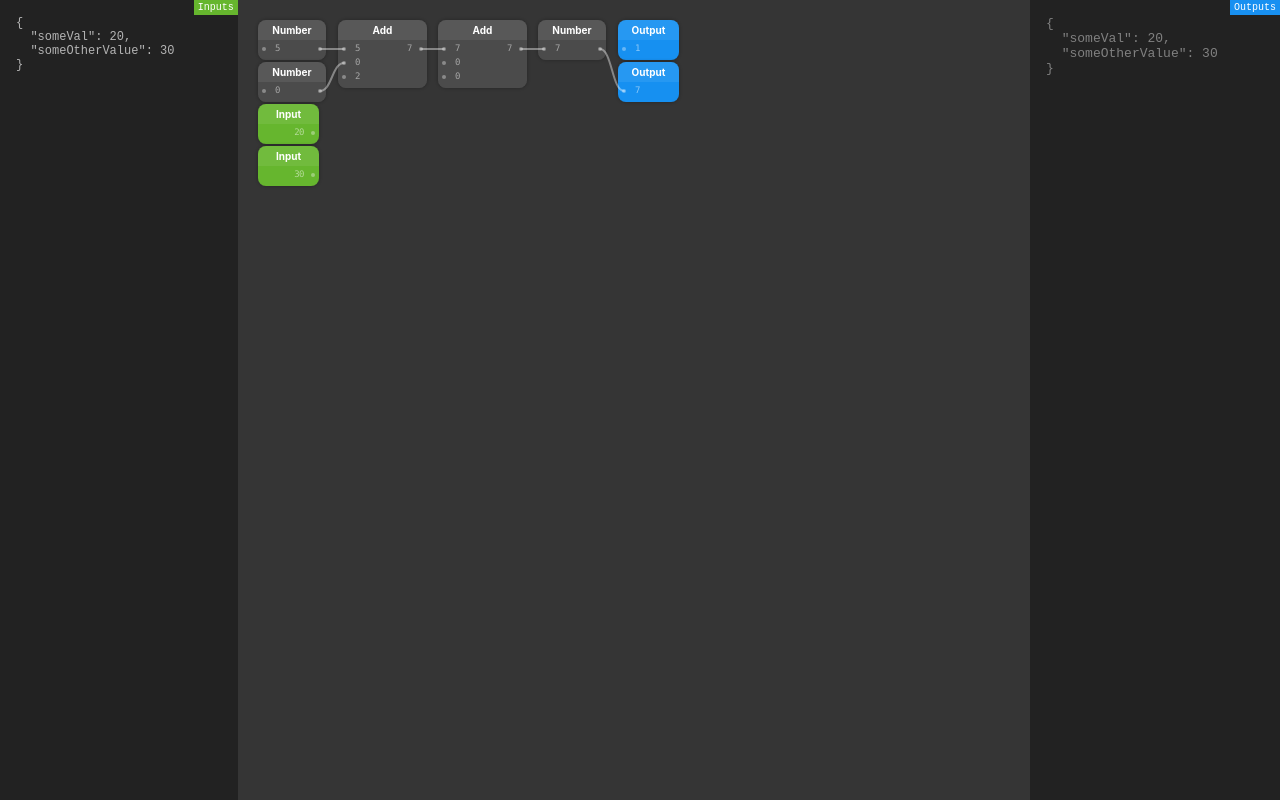
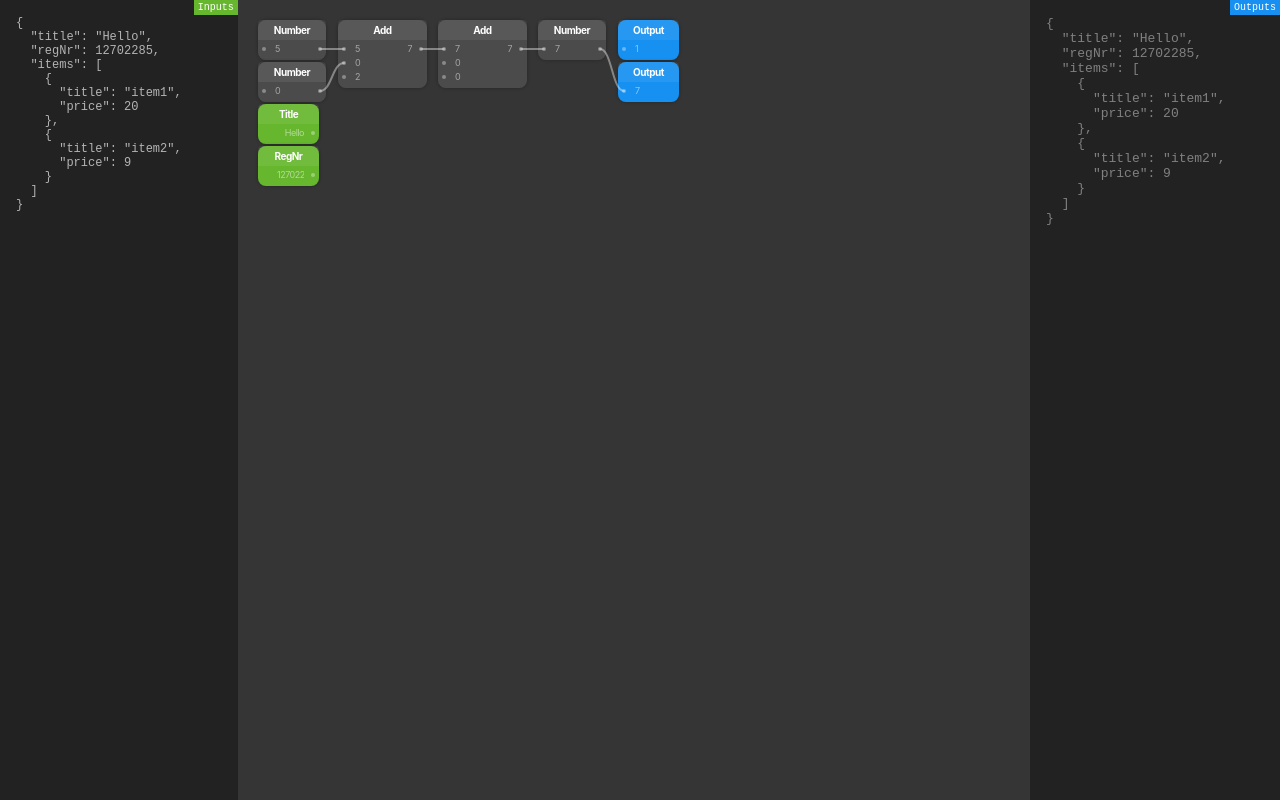
Before and after one commit to mikkmartin/node-editor, a Next.js app: page / in a window 1280 px wide. Built offline with nearby package versions, Linux system fonts and the light colour scheme.

Commit message:
node labels and stuff

```diff
--- a/components/NodeEditor/Canvas.tsx
+++ b/components/NodeEditor/Canvas.tsx
@@ -58,11 +58,4 @@ const Container = styled(motion.svg)`
   width: 100%;
   min-height: 300px;
   user-select: none;
-  text {
-    font-family: -apple-system, BlinkMacSystemFont, 'Segoe UI', Roboto, Oxygen, Ubuntu, Cantarell,
-      'Open Sans', 'Helvetica Neue', sans-serif;
-    font-size: 10px;
-    fill: white;
-    text-align: center;
-  }
 `
--- a/components/NodeEditor/Node/Label.tsx
+++ b/components/NodeEditor/Node/Label.tsx
@@ -3,12 +3,12 @@ import styled from 'styled-components'
 import { useNode } from './NodeProvider'
 
 export const Label = memo(() => {
-  const { id, width, type } = useNode()
+  const { id, width, type, label } = useNode()
   return (
     <>
       <defs>
         <clipPath id={`round-corner-${id}`}>
-          <rect width={width} height="30" rx="8" ry="8" />
+          <rect width={width} height="30" rx="4" ry="4" />
         </clipPath>
       </defs>
       <rect
@@ -17,14 +17,28 @@ export const Label = memo(() => {
         width={width}
         height="20"
       />
-      <Text x={width / 2} y="14" textAnchor="middle" width={width}>
-        {type}
+      <Text height="20" textAnchor="middle" width={width}>
+        <span>{label || type}</span>
       </Text>
     </>
   )
 })
 
-const Text = styled.text`
-  font-weight: bold;
-  text-transform: capitalize;
+const Text = styled.foreignObject`
+  display: flex;
+  align-items: center;
+  justify-content: center;
+  font-family: inherit;
+  padding: 0 4px;
+  span {
+    font-weight: bold;
+    text-transform: capitalize;
+    text-align: center;
+    font-size: 10px;
+    line-height: 20px;
+    letter-spacing: -0.5px;
+    overflow: hidden;
+    white-space: nowrap;
+    text-overflow: ellipsis;
+  }
 `
--- a/components/NodeEditor/Node/nodeTypes/nodeTypes.ts
+++ b/components/NodeEditor/Node/nodeTypes/nodeTypes.ts
@@ -13,6 +13,7 @@ export interface NodeInitialProps {
   x?: number
   y?: number
   inputs?: any[]
+  label?: string
   color?: string
 }
 
@@ -23,6 +24,7 @@ export interface NodeProps {
   outputs: ISocket[]
   color?: string
   hideOutput?: boolean
+  label?: string
   hideInput?: boolean
 }
 
@@ -45,6 +47,7 @@ export const getNodeProps = (initialProps: NodeInitialProps, i?: number): Node =
     y: initialProps.y || runningY,
     color: initialProps.color || '#4c4c4c',
     selected: false,
+    label: initialProps.label,
   }
 
   let props
--- a/pages/index.tsx
+++ b/pages/index.tsx
@@ -5,6 +5,7 @@ import { JSONInput } from 'components/JSONInput'
 import { JSONOutput } from 'components/JSONOutput'
 import { useRef, useState } from 'react'
 import { DropdownMenu } from 'components/ui/DropdownMenu'
+import { isArray } from 'node:util'
 
 type NewNodePos = null | {
   top: number
@@ -75,12 +76,22 @@ export default function Home() {
   )
 }
 
-const inputs = { someVal: 20, someOtherValue: 30 }
-const inputNodes = Object.entries(inputs).map(([name, input]) => ({
-  type: 'input',
-  id: name,
-  inputs: [input],
-}))
+const inputs = {
+  title: 'Hello',
+  regNr: 12702285,
+  items: [
+    { title: 'item1', price: 20 },
+    { title: 'item2', price: 9 },
+  ],
+}
+const inputNodes = Object.entries(inputs)
+  .filter(([, val]) => !Array.isArray(val))
+  .map(([name, input]) => ({
+    type: 'input',
+    id: name,
+    label: name,
+    inputs: [input],
+  }))
 
 const initialElements = [
   { type: 'number', id: '1', inputs: [5] },
@@ -102,5 +113,4 @@ const Container = styled.div`
   display: flex;
   background: #222;
   color: white;
-  font-family: 'SFMono-Regular', Consolas, 'Liberation Mono', Menlo, Courier, monospace;
 `
```
